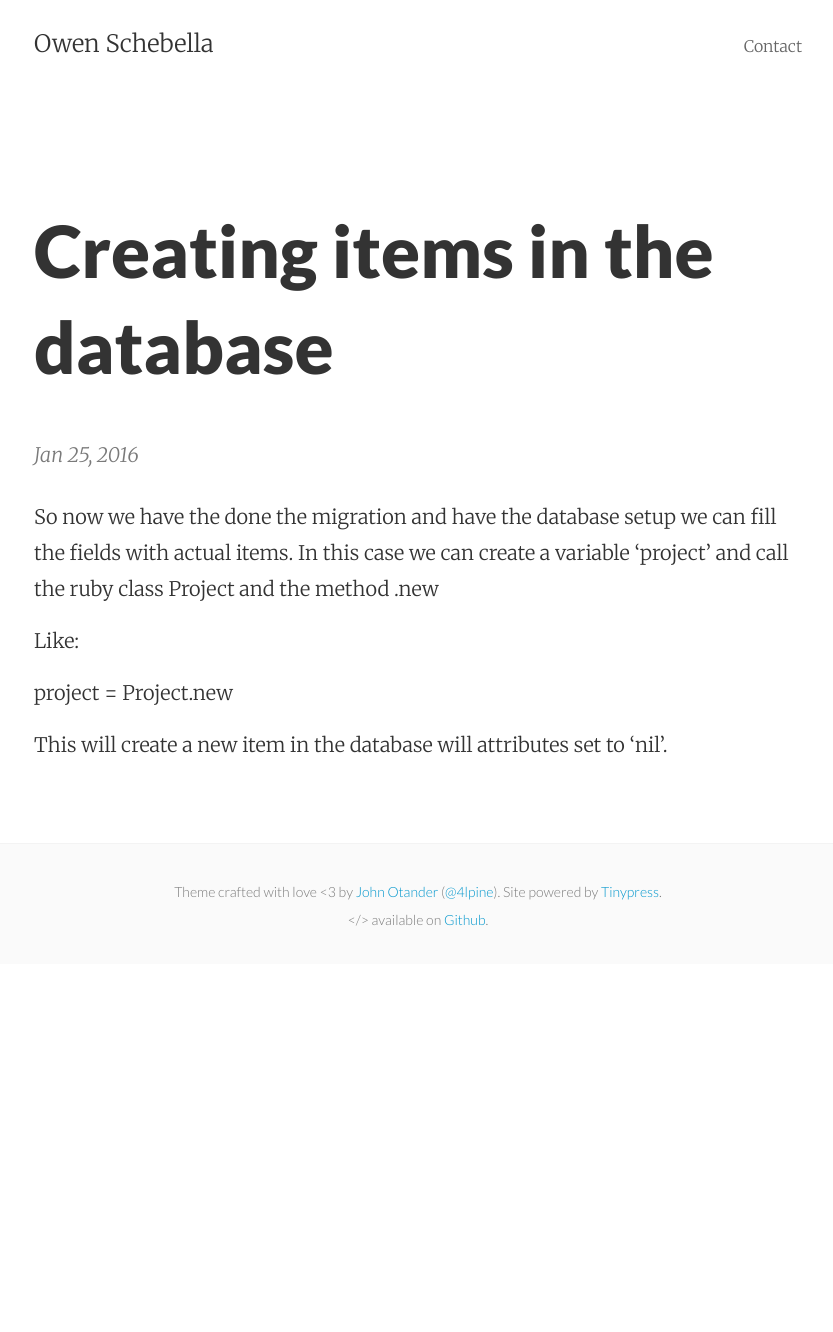
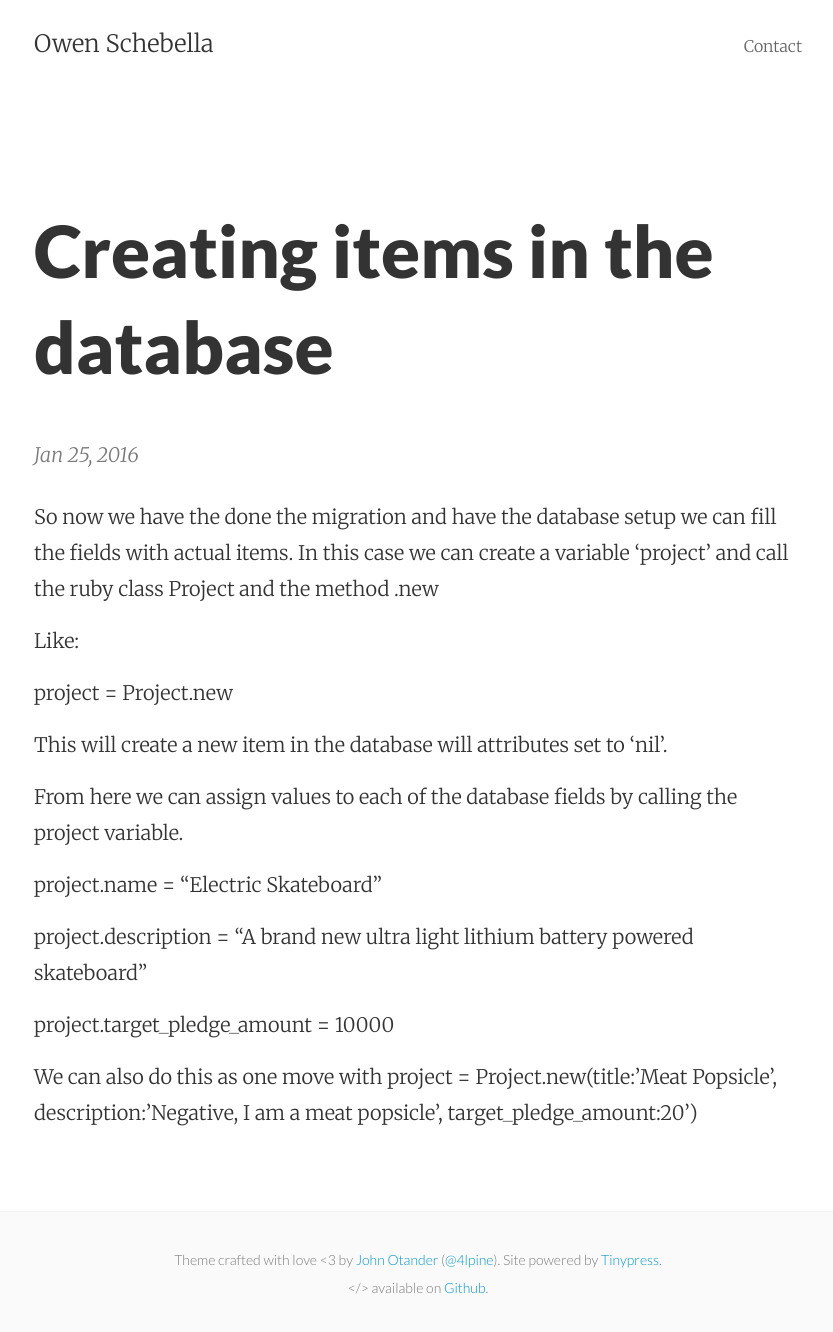
Before and after one commit to oschebell/oschebell.github.io, a Jekyll site: the page built from _posts/2016-01-25-creating-items-in-the-database.markdown, in a window 1280 px wide. Shown: the whole page, without its empty margins (222-1055 px from the left). Built offline with Jekyll 4.4.1, drawn with Linux system fonts in a browser that asks for light colours; before the commit the page ends 964 px from its top, so only the background shows below that.

Commit message:
Post update: Creating items in the database

```diff
--- a/_posts/2016-01-25-creating-items-in-the-database.markdown
+++ b/_posts/2016-01-25-creating-items-in-the-database.markdown
@@ -11,3 +11,14 @@ Like:
 project = Project.new
 
 This will create a new item in the database will attributes set to 'nil'.
+
+From here we can assign values to each of the database fields by calling the project variable.
+
+project.name = "Electric Skateboard"
+
+project.description = "A brand new ultra light lithium battery powered skateboard"
+
+project.target_pledge_amount = 10000
+
+
+We can also do this as one move with project = Project.new(title:'Meat Popsicle', description:'Negative, I am a meat popsicle', target_pledge_amount:20')
```
